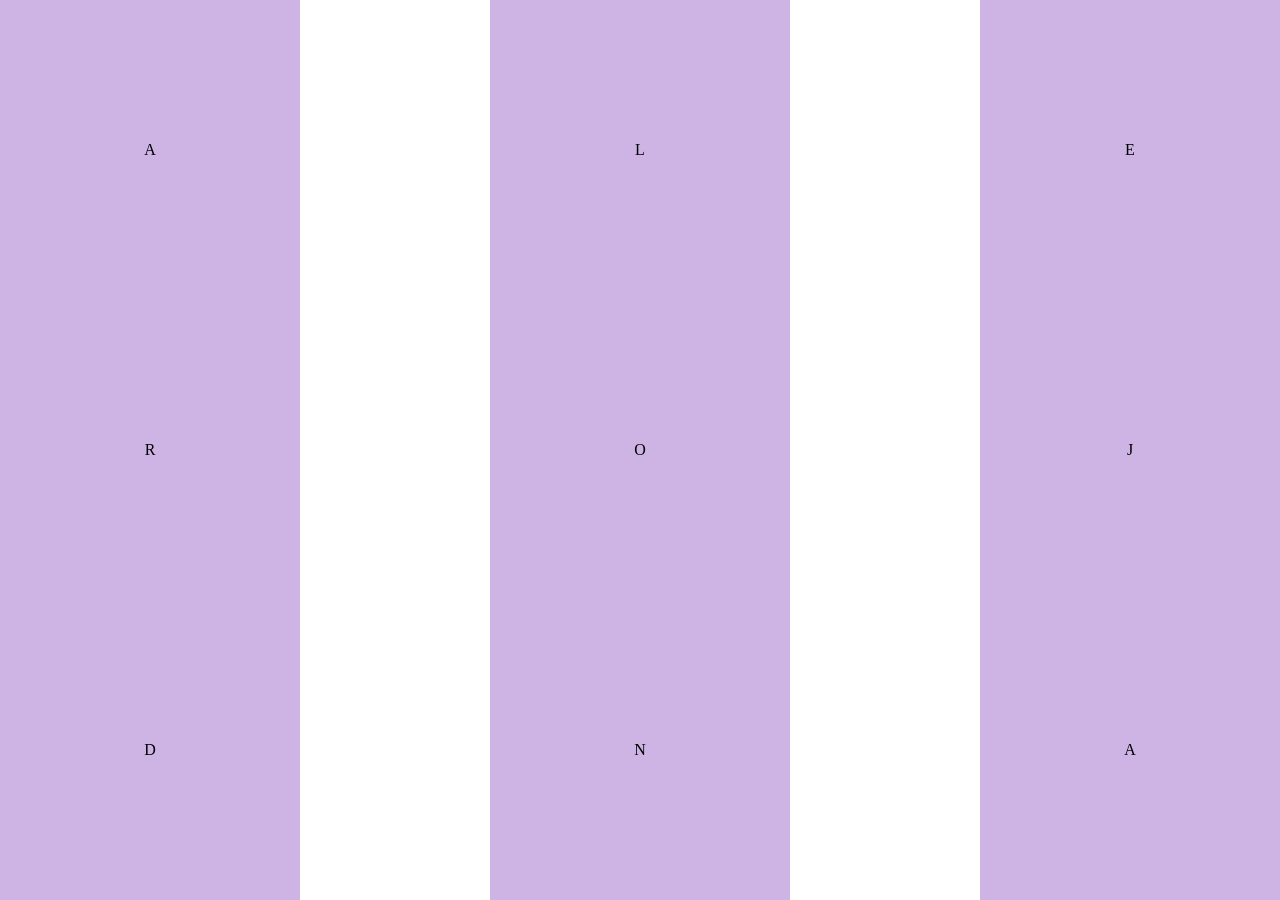
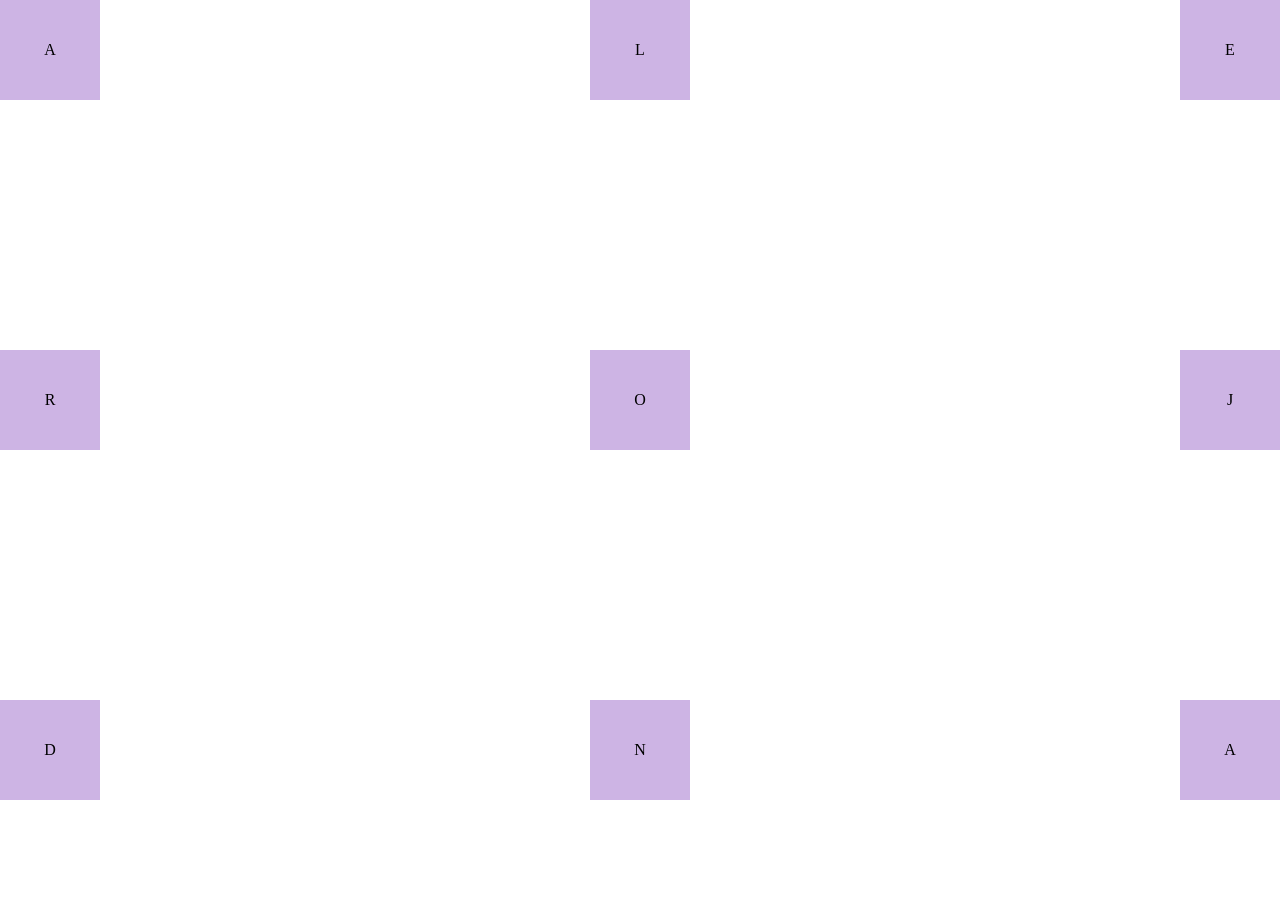
Before and after one commit to AleOrtiz251/Name, a plain HTML site: page index.html in a window 1280 px wide. After the commit the page ends 800 px from the top, so only its background shows below. Drawn offline with Linux system fonts and the light colour scheme.

Commit message:
Ajuste contenedores

```diff
--- a/style.css
+++ b/style.css
@@ -22,47 +22,48 @@ input,select{vertical-align:middle}
         height: 100vh;
         display: flex;
         flex-direction: column;
+        justify-content: space-between;
        }
        #navegacion
        {
         display: flex;
-        flex-grow: 1;
+        width:100vw;
         flex-direction: row;
         justify-content: space-between;
        }
        #seccion
        {
         display:flex;
-        flex-grow: 1;
+        width:100vw;
         flex-direction: row;
         justify-content: space-between;
        }
        #PiePagina
        {
         display: flex;
-        flex-grow: 1;
+        width:100vw;
         flex-direction: row;
         justify-content: space-between;
        }
        .blo{
-        width: 300px;
-        height: 300px;
+        width: 100px;
+        height: 100px;
         display: flex;
         background-color: hsl(271, 48%, 80%);
         justify-content: center;
         align-items: center;
        }
        .bloq{
-        width: 300px;
-        height: 300px;
+        width: 100px;
+        height: 100px;
         display: flex;
         background-color: hsl(271, 48%, 80%);
         justify-content: center;
         align-items: center;
        }
        .bloque{
-        width: 300px;
-        height: 300px;
+        width: 100px;
+        height: 100px;
         display: flex;
         background-color: hsl(271, 48%, 80%);
         justify-content: center;
```
